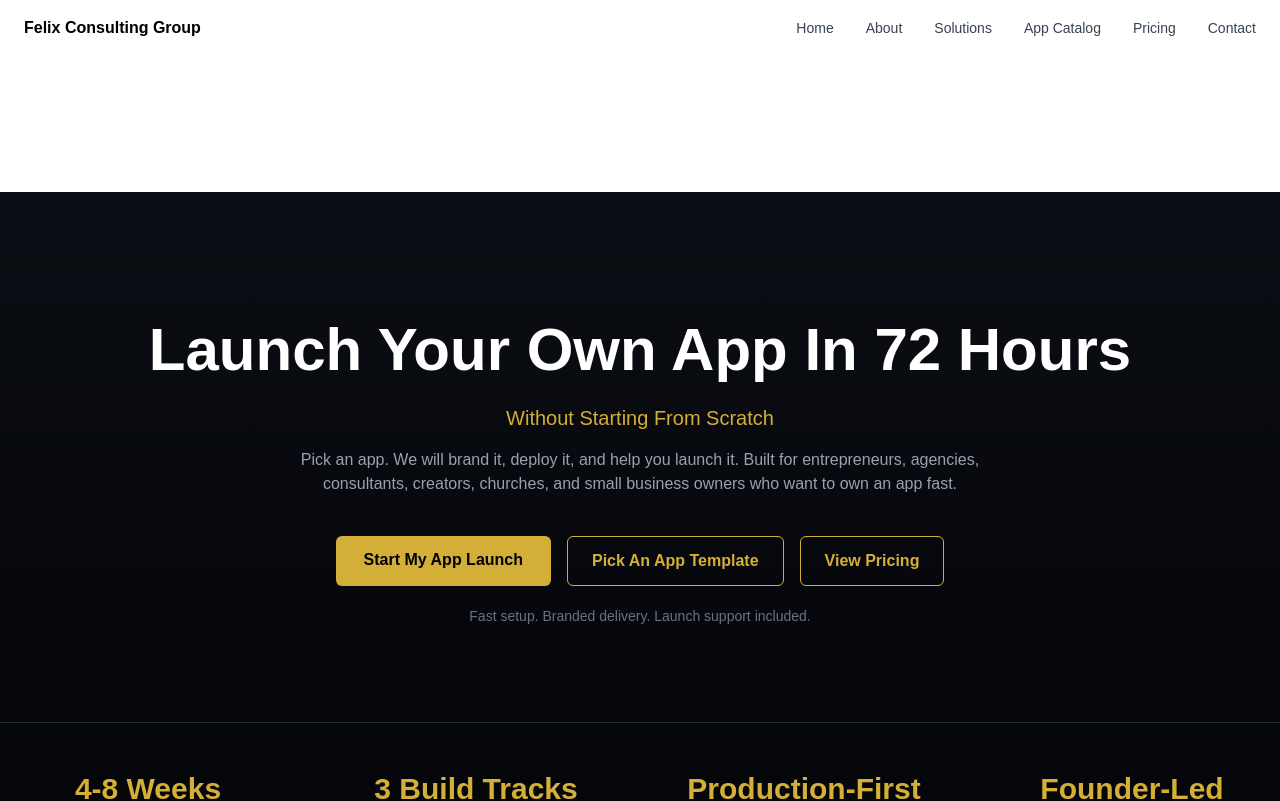
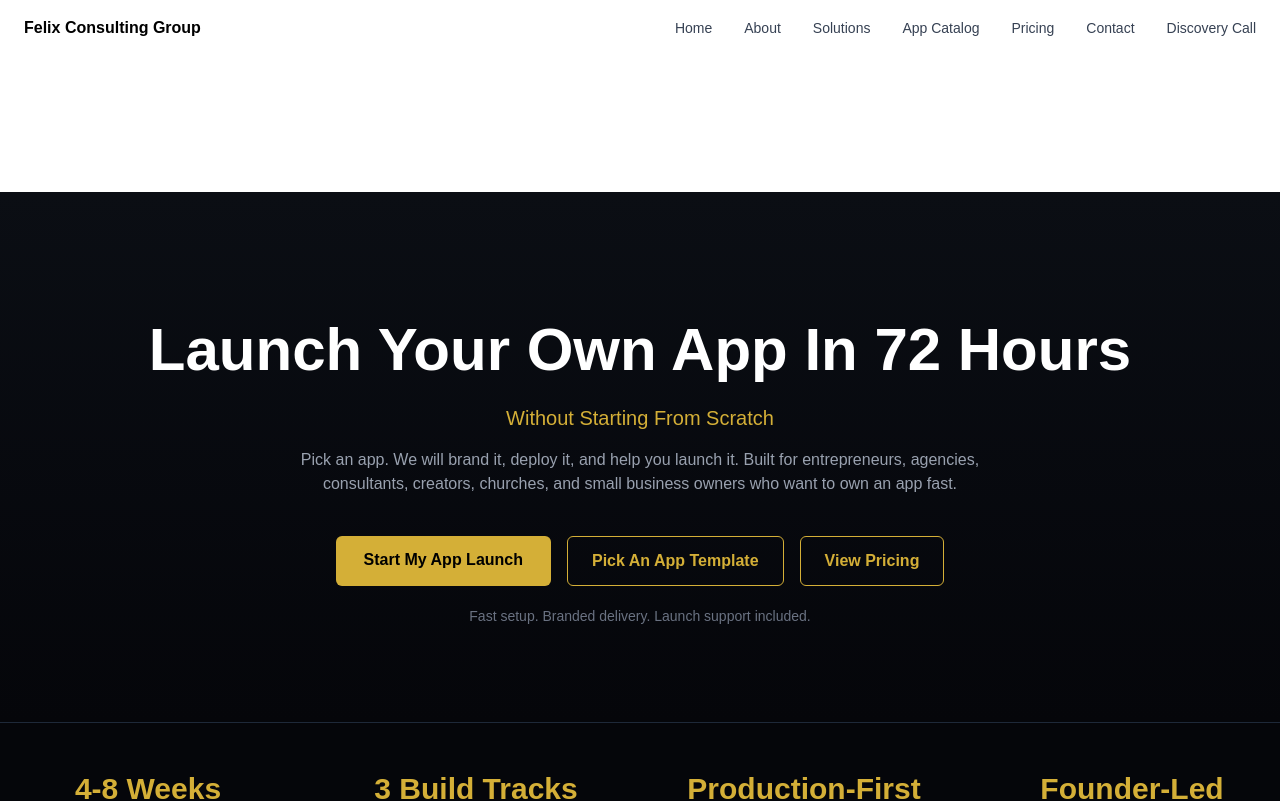
Before and after one commit to felabayomi/felix-consult, a Next.js app: page / in a window 1280 px wide. Shown: the top 801 px of the page. Built offline with nearby package versions, Linux system fonts and the light colour scheme.

Commit message:
Add Contact menu item and keep Discovery Call

```diff
--- a/app/layout.tsx
+++ b/app/layout.tsx
@@ -82,6 +82,9 @@ export default function RootLayout({
               <Link href="/contact" className="text-gray-700 hover:text-black">
                 Contact
               </Link>
+              <Link href="/contact" className="text-gray-700 hover:text-black">
+                Discovery Call
+              </Link>
             </div>
 
             {/* Mobile */}
@@ -138,6 +141,13 @@ export default function RootLayout({
               >
                 Contact
               </Link>
+              <Link
+                href="/contact"
+                className="block text-gray-700"
+                onClick={() => setMobileMenuOpen(false)}
+              >
+                Discovery Call
+              </Link>
             </div>
           )}
         </nav>
```
